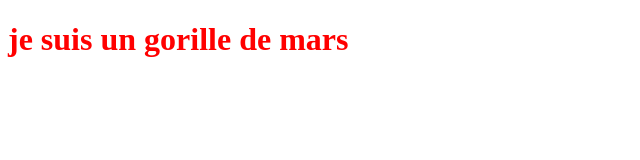
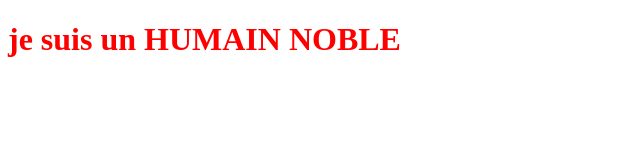
Before and after one commit to peguie-keutcha/OpenclassroomsProject, a plain HTML site: page index.html in a window 1280 px wide. Shown: the whole page, without its empty margins (0-640 px from the left). Drawn offline with Linux system fonts and the light colour scheme.

Commit message:
Update index.html

```diff
--- a/index.html
+++ b/index.html
@@ -5,6 +5,6 @@
    <link rel="stylesheet" type="text/css" href="styles.css">
 </head>
 <body>
-   <h1>je suis un gorille de mars</h1>
+   <h1>je suis un HUMAIN NOBLE</h1>
 </body>
 </html>
```
